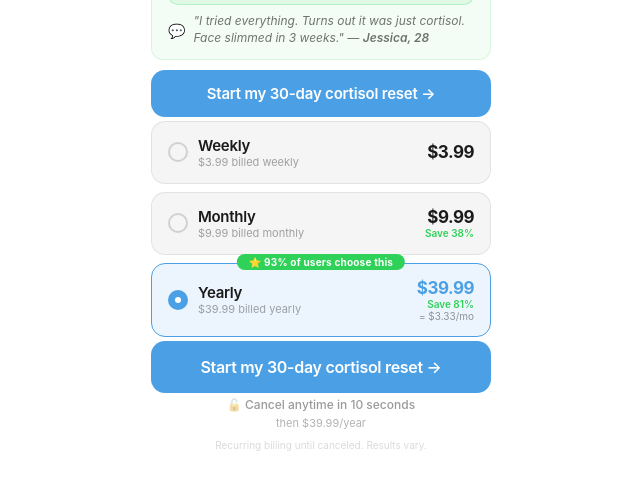
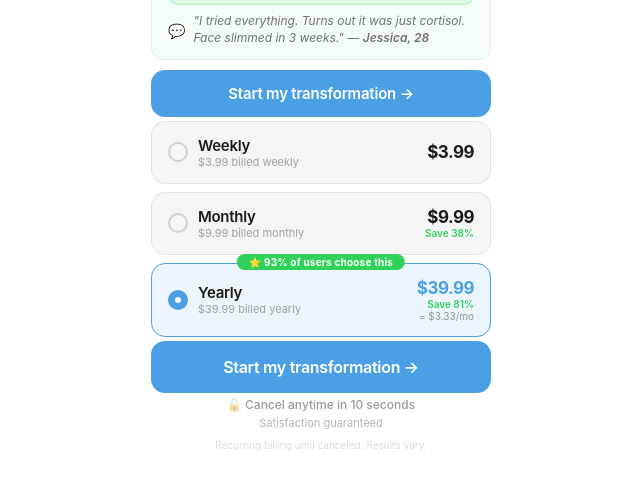
Before and after one commit to keyzersoze870/glowup-mvp, a Next.js app: page /paywall in a window 1280 px wide. Shown: the part 559-1040 px from the top of the page, without its empty margins (319-959 px from the left). Built offline with nearby package versions, Linux system fonts and the light colour scheme; sample sign-in values are in the browser's storage; a web font is replaced by a local one.

Commit message:
CTA start my transformation + remove price text

```diff
--- a/src/app/paywall/page.tsx
+++ b/src/app/paywall/page.tsx
@@ -208,7 +208,7 @@ export default function PaywallPage(){
 
       {/* CTA */}
       <button onClick={()=>document.querySelector('#pricing')?.scrollIntoView({behavior:'smooth'})} style={{width:'100%',maxWidth:340,padding:'14px',background:ACCENT,border:'none',borderRadius:14,color:'#FFFFFF',fontSize:15,fontWeight:600,cursor:'pointer',fontFamily:sf,letterSpacing:-0.2,marginBottom:4}}>
-        Start my 30-day cortisol reset →
+        Start my transformation →
       </button>
 
       {/* PLANS */}
@@ -241,13 +241,13 @@ export default function PaywallPage(){
           </div>
 
           <button style={{width:'100%',padding:'16px',background:ACCENT,border:'none',borderRadius:14,color:'#FFFFFF',fontSize:16,fontWeight:600,cursor:'pointer',fontFamily:sf,letterSpacing:-0.3,marginBottom:4}}>
-            Start my 30-day cortisol reset →
+            Start my transformation →
           </button>
           <p style={{fontSize:12,color:'rgba(0,0,0,0.4)',textAlign:'center',fontWeight:500,marginBottom:4}}>
             🔓 Cancel anytime in 10 seconds
           </p>
           <p style={{fontSize:11,color:'rgba(0,0,0,0.3)',textAlign:'center',lineHeight:1.4}}>
-            then {plans[selectedPlan].price}{plans[selectedPlan].per}
+            Satisfaction guaranteed
           </p>
           <p style={{fontSize:10,color:'rgba(0,0,0,0.15)',textAlign:'center',marginTop:8}}>
             Recurring billing until canceled. Results vary.
```
